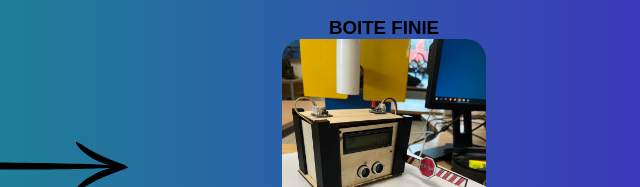
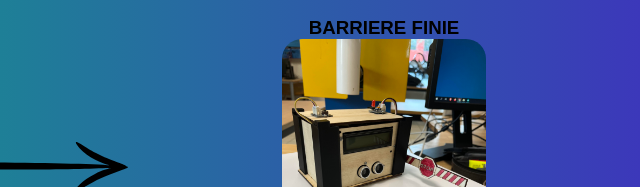
Before and after one commit to floconacs/dreamtoys, a plain HTML site: page docs/index.html in a window 1280 px wide. Shown: the part 323-510 px from the top of the page, 640-1280 px from the left. Drawn offline with Linux system fonts and the light colour scheme; a web font is replaced by a local one.

Commit message:
Update index.html

```diff
--- a/docs/index.html
+++ b/docs/index.html
@@ -37,7 +37,7 @@
             </div>
                 <img class="fleche" src="img/fleche.svg" alt="">
             <div class="droite">
-                <h3>BOITE FINIE</h3>
+                <h3>BARRIERE FINIE</h3>
                 <img class="img2" src="img/boite_fini.jpg" alt="img_reseau">
             </div>
 
```
